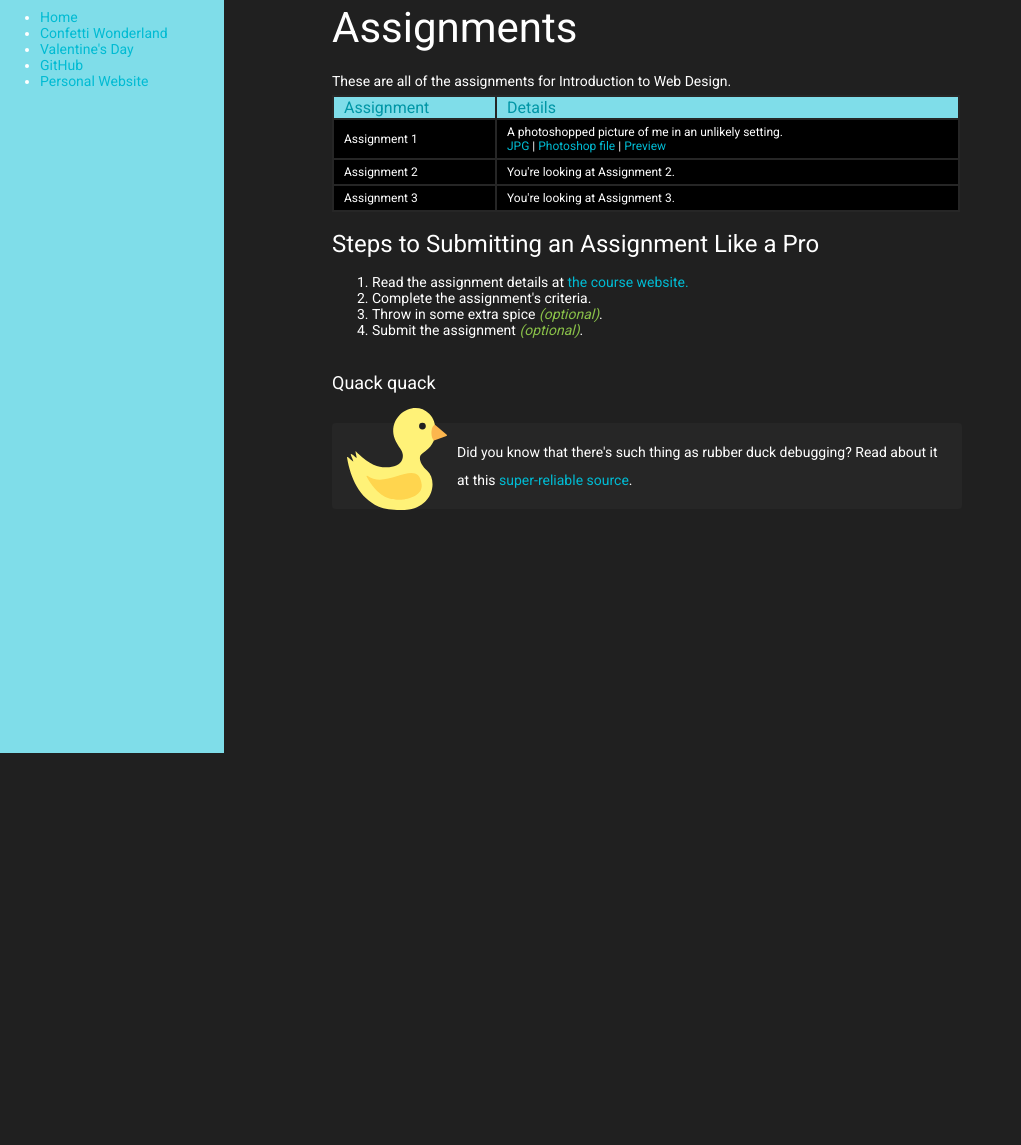
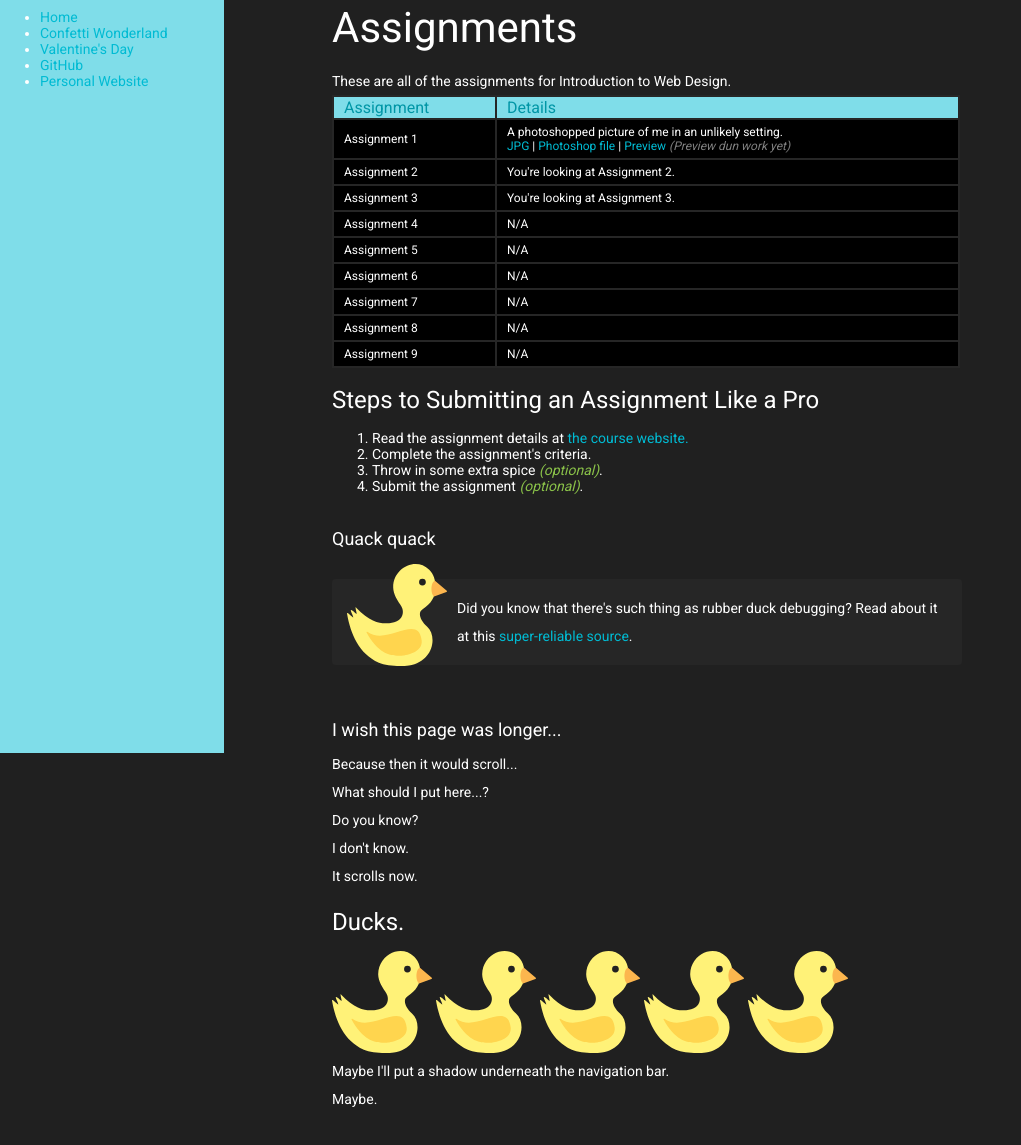
Before and after one commit to chelseavalentine/Courses, a plain HTML site: page Intro-Web-Design/index.html in a window 1280 px wide. Shown: the part 55-1200 px from the top of the page, without its empty margins (0-1021 px from the left). Before the commit the page ends 800 px from the top, so only its background shows below. Drawn offline with nearby package versions, Linux system fonts and the light colour scheme.

Commit message:
update index to make it scroll~~

```diff
--- a/Intro-Web-Design/index.html
+++ b/Intro-Web-Design/index.html
@@ -38,7 +38,7 @@
 				<tr>
 					<td>Assignment 1</td>
 					<td>A photoshopped picture of me in an unlikely setting.<br>
-					 <a href="img/assignment1.jpg">JPG</a> | <a href="img/assignment1.psd">Photoshop file</a> | <a href="" class="preview">Preview</a></td>
+					 <a href="img/assignment1.jpg">JPG</a> | <a href="img/assignment1.psd">Photoshop file</a> | <a href="" class="preview">Preview</a> <i class="grey">(Preview dun work yet)</i></td>
 				</tr>
 				<tr>
 					<td>Assignment 2</td>
@@ -47,6 +47,30 @@
 				<tr>
 					<td>Assignment 3</td>
 					<td>You're looking at Assignment 3.</td>
+				</tr>
+				<tr>
+					<td>Assignment 4</td>
+					<td>N/A</td>
+				</tr>
+				<tr>
+					<td>Assignment 5</td>
+					<td>N/A</td>
+				</tr>
+				<tr>
+					<td>Assignment 6</td>
+					<td>N/A</td>
+				</tr>
+				<tr>
+					<td>Assignment 7</td>
+					<td>N/A</td>
+				</tr>
+				<tr>
+					<td>Assignment 8</td>
+					<td>N/A</td>
+				</tr>
+				<tr>
+					<td>Assignment 9</td>
+					<td>N/A</td>
 				</tr>
 			</table>
 			<br>
@@ -65,7 +89,25 @@
 					<img src="img/duckie.svg" class="duckie" width="100px">
 					<p class="duckie">Did you know that there's such thing as rubber duck debugging? Read about it at this <a href="http://en.wikipedia.org/wiki/Rubber_duck_debugging" target="_blank">super-reliable source</a>.</p>
 				</div>
-
+			<br>
+			<br>
+			<br>
+			<h3>I wish this page was longer...</h3>
+			<p>Because then it would scroll...</p>
+			<p>What should I put here...?</p>
+			<p>Do you know?</p>
+			<p>I don't know.</p>
+			<p>It scrolls now.</p>
+			<br>
+			<h2>Ducks.</h2>
+			<img src="img/duckie.svg" width="100px">
+			<img src="img/duckie.svg" width="100px">
+			<img src="img/duckie.svg" width="100px">
+			<img src="img/duckie.svg" width="100px">
+			<img src="img/duckie.svg" width="100px">
+			<br>
+			<p>Maybe I'll put a shadow underneath the navigation bar.</p>
+			<p>Maybe.</p>
 		</div>
 
 		<script href="layout/script.js" type="text/javascript"></script>
--- a/Intro-Web-Design/layout/_font.scss
+++ b/Intro-Web-Design/layout/_font.scss
@@ -34,6 +34,10 @@ p{
 
 i{
 	color: $green;
+}
+
+i.grey{
+	color: grey;
 }
 //Lists
 li{
--- a/Intro-Web-Design/layout/style.scss
+++ b/Intro-Web-Design/layout/style.scss
@@ -62,6 +62,7 @@ ul.sidebar{
 	top: 50px;
 	left: 324px;
 	width: 70%;
+	padding-bottom: 100px;
 }
 
 button{
```
Also changed, not shown: Intro-Web-Design/layout/style.css, 1 other file.
